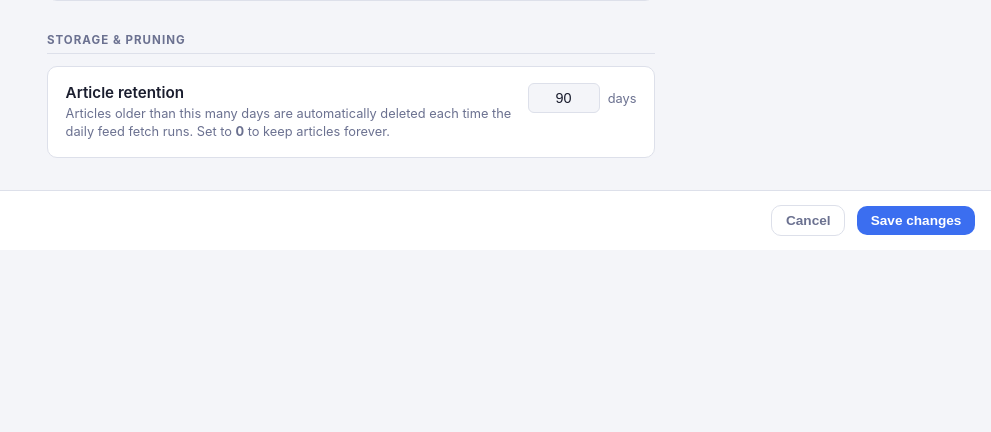
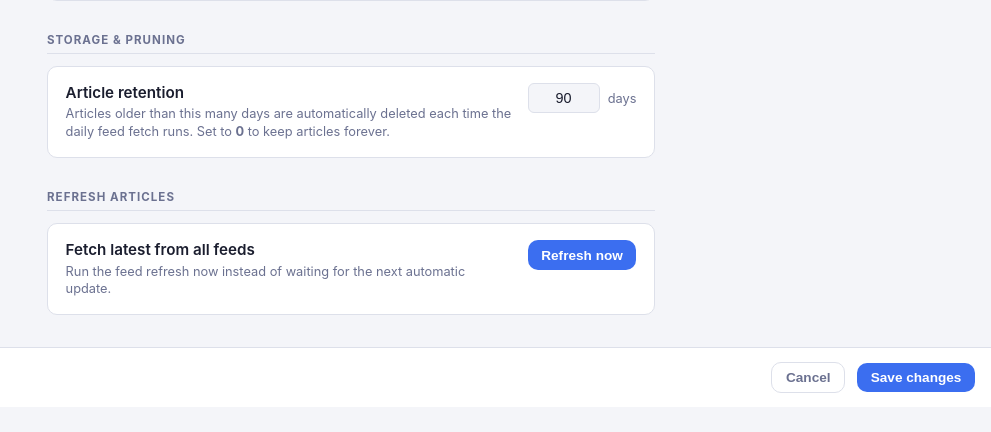
Before and after one commit to josephkaiser/myrssfeed, a FastAPI app: page /settings in a window 1280 px wide. Shown: the part 229-661 px from the top of the page, without its empty margins (289-1280 px from the left). Run offline with FastAPI, Linux system fonts and the light colour scheme; data that the repository does not hold is empty.

Commit message:
quick edits refresh button, fix UI, fix My Feeds page

```diff
--- a/main.py
+++ b/main.py
@@ -334,6 +334,21 @@ def index(request: Request, q: Optional[str] = None, feed_id: Optional[int] = No
     })
 
 
+@app.get("/feeds", response_class=HTMLResponse)
+def feeds_page(request: Request):
+    conn = get_db()
+    rows = conn.execute("SELECT id, url, title, color FROM feeds ORDER BY title").fetchall()
+    conn.close()
+    feeds = [dict(r) for r in rows]
+    return templates.TemplateResponse(
+        "feeds.html",
+        {
+            "request": request,
+            "feeds_json": json.dumps(feeds),
+        },
+    )
+
+
 @app.get("/discover", response_class=HTMLResponse)
 def discover_page(request: Request):
     conn = get_db()
--- a/web/static/settings.js
+++ b/web/static/settings.js
@@ -82,3 +82,27 @@
       toast(data.detail || "Could not save settings.", false);
     }
   }
+
+  // ── Manual refresh ──────────────────────────────────────────────
+  async function refreshNow() {
+    const btn = document.getElementById("refresh-now-btn");
+    if (!btn) return;
+    btn.disabled = true;
+    const originalText = btn.textContent;
+    btn.textContent = "Refreshing...";
+    try {
+      const res = await fetch("/api/refresh", { method: "POST" });
+      if (res.ok) {
+        const data = await res.json().catch(() => ({}));
+        toast(data.message || "Refresh started.");
+      } else {
+        const data = await res.json().catch(() => ({}));
+        toast(data.detail || "Could not start refresh.", false);
+      }
+    } catch (e) {
+      toast("Network error starting refresh.", false);
+    } finally {
+      btn.disabled = false;
+      btn.textContent = originalText;
+    }
+  }
--- a/web/templates/settings.html
+++ b/web/templates/settings.html
@@ -91,6 +91,22 @@
     </div>
   </div>
 
+  <div class="settings-section">
+    <div class="settings-section-title">Refresh articles</div>
+
+    <div class="setting-row">
+      <div class="setting-info">
+        <div class="setting-label">Fetch latest from all feeds</div>
+        <div class="setting-desc">
+          Run the feed refresh now instead of waiting for the next automatic update.
+        </div>
+      </div>
+      <div class="setting-control">
+        <button class="btn" id="refresh-now-btn" onclick="refreshNow()">Refresh now</button>
+      </div>
+    </div>
+  </div>
+
 </div>
 
 <div class="save-bar">
```
Also changed, not shown: web/templates/discover.html (+2 -34 lines).
